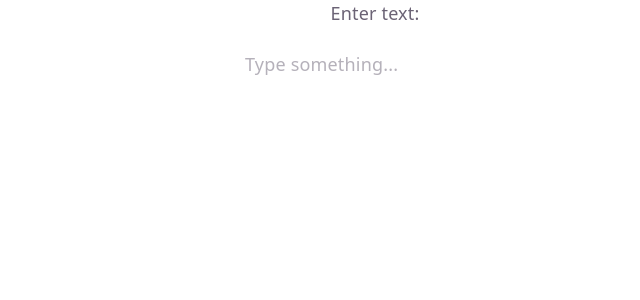
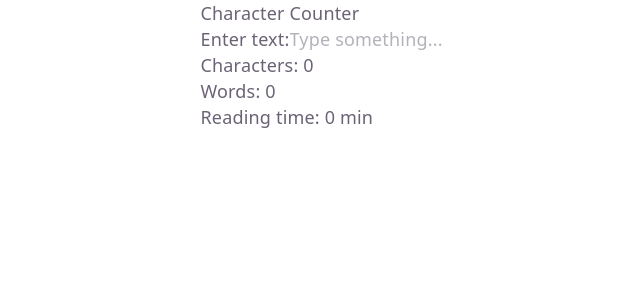
Before and after one commit to Robb-Designs/content-management-system, a React (Vite) app: page / in a window 1280 px wide. Shown: the top 300 px of the page, without its empty margins (265-905 px from the left). Built offline with nearby package versions, Linux system fonts and the light colour scheme.

Commit message:
feat(counter): render CharacterCounter in App instead of direct TextInput

```diff
--- a/src/App.tsx
+++ b/src/App.tsx
@@ -1,5 +1,6 @@
 //import React from 'react'
-import TextInput from './components/TextInput/TextInput';
+import CharacterCounter from "./components/CharacterCounter/CharacterCounter";
+// import StatsDisplay from './components/StatsDisplay/StatsDisplay';
 import './App.css'
 
 function App() {
@@ -8,7 +9,8 @@ function App() {
   return (
     <>
       <section id="center">
-       <TextInput onTextChange={(text) => console.log('Text changed: ', text)} input="" placeholder="Type something..." />
+        <CharacterCounter />
+
       </section>
 
     </>
```
